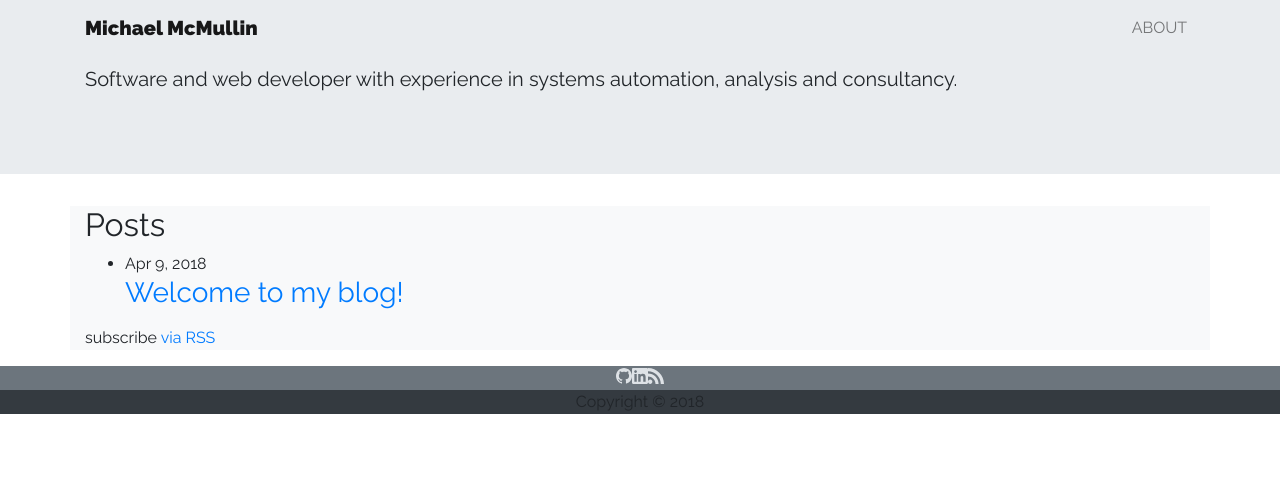
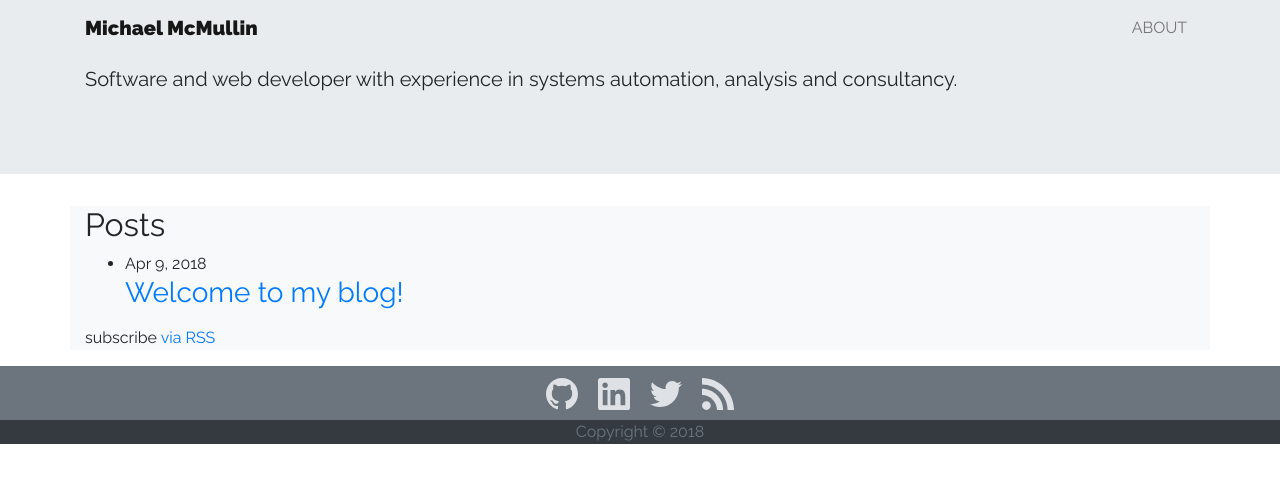
Before and after one commit to mcmullm2-dcu/mcmullm2-dcu.github.io, a Jekyll site: the page built from index.md, in a window 1280 px wide. Shown: the top 483 px of the page. Built offline with Jekyll 4.4.1, drawn with Linux system fonts in a browser that asks for light colours.

Commit message:
Resizes social media icons

```diff
--- a/_config.yml
+++ b/_config.yml
@@ -20,6 +20,7 @@ baseurl: "" # the subpath of your site, e.g. /blog
 url: "https://mcmullm2-dcu.github.io" # the base hostname & protocol for your site, e.g. http://example.com
 github_username:  mcmullm2-dcu
 linkedin_username: mcmullinmichael
+twitter_username: mr_mcmullin
 rss: "RSS Feed"
 
 # Build settings
--- a/_includes/footer.html
+++ b/_includes/footer.html
@@ -2,7 +2,7 @@
   <div class="bg-secondary text-center">
     {%- include social.html -%}
   </div>
-  <div class="bg-dark text-center">
+  <div class="bg-dark text-center text-muted">
     Copyright &copy; {{ 'now' | date: "%Y" }}
   </div>
 </footer>
--- a/_includes/social.html
+++ b/_includes/social.html
@@ -1,12 +1,12 @@
-{%- if site.dribbble_username -%}<a href="https://dribbble.com/{{ site.dribbble_username| cgi_escape | escape }}"><svg class="svg-icon"><use xlink:href="{{ '/assets/minima-social-icons.svg#dribbble' | relative_url }}"></use></svg></a>{%- endif -%}
-{%- if site.facebook_username -%}<a href="https://www.facebook.com/{{ site.facebook_username| cgi_escape | escape }}"><svg class="svg-icon"><use xlink:href="{{ '/assets/minima-social-icons.svg#facebook' | relative_url }}"></use></svg></a>{%- endif -%}
-{%- if site.flickr_username -%}<a href="https://www.flickr.com/photos/{{ site.flickr_username| cgi_escape | escape }}"><svg class="svg-icon"><use xlink:href="{{ '/assets/minima-social-icons.svg#flickr' | relative_url }}"></use></svg></a>{%- endif -%}
-{%- if site.github_username -%}<a href="https://github.com/{{ site.github_username| cgi_escape | escape }}"><svg class="svg-icon"><use xlink:href="{{ '/assets/minima-social-icons.svg#github' | relative_url }}"></use></svg></a>{%- endif -%}
-{%- if site.instagram_username -%}<a href="https://instagram.com/{{ site.instagram_username| cgi_escape | escape }}"><svg class="svg-icon"><use xlink:href="{{ '/assets/minima-social-icons.svg#instagram' | relative_url }}"></use></svg></a>{%- endif -%}
-{%- if site.linkedin_username -%}<a href="https://www.linkedin.com/in/{{ site.linkedin_username| cgi_escape | escape }}"><svg class="svg-icon"><use xlink:href="{{ '/assets/minima-social-icons.svg#linkedin' | relative_url }}"></use></svg></a>{%- endif -%}
-{%- if site.pinterest_username -%}<a href="https://www.pinterest.com/{{ site.pinterest_username| cgi_escape | escape }}"><svg class="svg-icon"><use xlink:href="{{ '/assets/minima-social-icons.svg#pinterest' | relative_url }}"></use></svg></a>{%- endif -%}
-{%- for mst in site.mastodon -%}{%- if mst.username and mst.instance -%}<a href="https://{{ mst.instance| cgi_escape | escape}}/@{{mst.username}}"><svg class="svg-icon"><use xlink:href="{{ '/assets/minima-social-icons.svg#mastodon' | relative_url }}"></use></svg></a>{%- endif -%}{%- endfor -%}
-{%- if site.twitter_username -%}<a href="https://www.twitter.com/{{ site.twitter_username| cgi_escape | escape }}"><svg class="svg-icon"><use xlink:href="{{ '/assets/minima-social-icons.svg#twitter' | relative_url }}"></use></svg></a>{%- endif -%}
-{%- if site.youtube_username -%}<a href="https://youtube.com/{{ site.youtube_username| cgi_escape | escape }}"><svg class="svg-icon"><use xlink:href="{{ '/assets/minima-social-icons.svg#youtube' | relative_url }}"></use></svg></a>{%- endif -%}
-{%- if site.googleplus_username -%}<a href="https://plus.google.com/{{ site.googleplus_username| escape }}"><svg class="svg-icon"><use xlink:href="{{ '/assets/minima-social-icons.svg#googleplus' | relative_url }}"></use></svg></a>{%- endif -%}
-{%- if site.rss -%}<a href="{{ 'feed.xml' | relative_url }}"><svg class="svg-icon"><use xlink:href="{{ '/assets/minima-social-icons.svg#rss' | relative_url }}"></use></svg></a>{%- endif -%}
+{%- if site.dribbble_username -%}<a href="https://dribbble.com/{{ site.dribbble_username| cgi_escape | escape }}"><svg class="svg-icon" viewbox="0 0 16 16"><use xlink:href="{{ '/assets/minima-social-icons.svg#dribbble' | relative_url }}"></use></svg></a>{%- endif -%}
+{%- if site.facebook_username -%}<a href="https://www.facebook.com/{{ site.facebook_username| cgi_escape | escape }}"><svg class="svg-icon" viewbox="0 0 16 16"><use xlink:href="{{ '/assets/minima-social-icons.svg#facebook' | relative_url }}"></use></svg></a>{%- endif -%}
+{%- if site.flickr_username -%}<a href="https://www.flickr.com/photos/{{ site.flickr_username| cgi_escape | escape }}"><svg class="svg-icon" viewbox="0 0 16 16"><use xlink:href="{{ '/assets/minima-social-icons.svg#flickr' | relative_url }}"></use></svg></a>{%- endif -%}
+{%- if site.github_username -%}<a href="https://github.com/{{ site.github_username| cgi_escape | escape }}"><svg class="svg-icon" viewbox="0 0 16 16"><use xlink:href="{{ '/assets/minima-social-icons.svg#github' | relative_url }}"></use></svg></a>{%- endif -%}
+{%- if site.instagram_username -%}<a href="https://instagram.com/{{ site.instagram_username| cgi_escape | escape }}"><svg class="svg-icon" viewbox="0 0 16 16"><use xlink:href="{{ '/assets/minima-social-icons.svg#instagram' | relative_url }}"></use></svg></a>{%- endif -%}
+{%- if site.linkedin_username -%}<a href="https://www.linkedin.com/in/{{ site.linkedin_username| cgi_escape | escape }}"><svg class="svg-icon" viewbox="0 0 16 16"><use xlink:href="{{ '/assets/minima-social-icons.svg#linkedin' | relative_url }}"></use></svg></a>{%- endif -%}
+{%- if site.pinterest_username -%}<a href="https://www.pinterest.com/{{ site.pinterest_username| cgi_escape | escape }}"><svg class="svg-icon" viewbox="0 0 16 16"><use xlink:href="{{ '/assets/minima-social-icons.svg#pinterest' | relative_url }}"></use></svg></a>{%- endif -%}
+{%- for mst in site.mastodon -%}{%- if mst.username and mst.instance -%}<a href="https://{{ mst.instance| cgi_escape | escape}}/@{{mst.username}}"><svg class="svg-icon" viewbox="0 0 16 16"><use xlink:href="{{ '/assets/minima-social-icons.svg#mastodon' | relative_url }}"></use></svg></a>{%- endif -%}{%- endfor -%}
+{%- if site.twitter_username -%}<a href="https://www.twitter.com/{{ site.twitter_username| cgi_escape | escape }}"><svg class="svg-icon" viewbox="0 0 16 16"><use xlink:href="{{ '/assets/minima-social-icons.svg#twitter' | relative_url }}"></use></svg></a>{%- endif -%}
+{%- if site.youtube_username -%}<a href="https://youtube.com/{{ site.youtube_username| cgi_escape | escape }}"><svg class="svg-icon" viewbox="0 0 16 16"><use xlink:href="{{ '/assets/minima-social-icons.svg#youtube' | relative_url }}"></use></svg></a>{%- endif -%}
+{%- if site.googleplus_username -%}<a href="https://plus.google.com/{{ site.googleplus_username| escape }}"><svg class="svg-icon" viewbox="0 0 16 16"><use xlink:href="{{ '/assets/minima-social-icons.svg#googleplus' | relative_url }}"></use></svg></a>{%- endif -%}
+{%- if site.rss -%}<a href="{{ 'feed.xml' | relative_url }}"><svg class="svg-icon" viewbox="0 0 16 16"><use xlink:href="{{ '/assets/minima-social-icons.svg#rss' | relative_url }}"></use></svg></a>{%- endif -%}
--- a/_sass/_theme.scss
+++ b/_sass/_theme.scss
@@ -9,10 +9,11 @@
     height: 100vh;
 }
 .svg-icon {
-    width: 16px;
-    height: 16px;
+    width: 32px;
+    height: 32px;
     display: inline-block;
     fill: $gray-300;
+    margin: 10px;
     vertical-align: text-top;
     transition: all 0.2s;
 }
```
